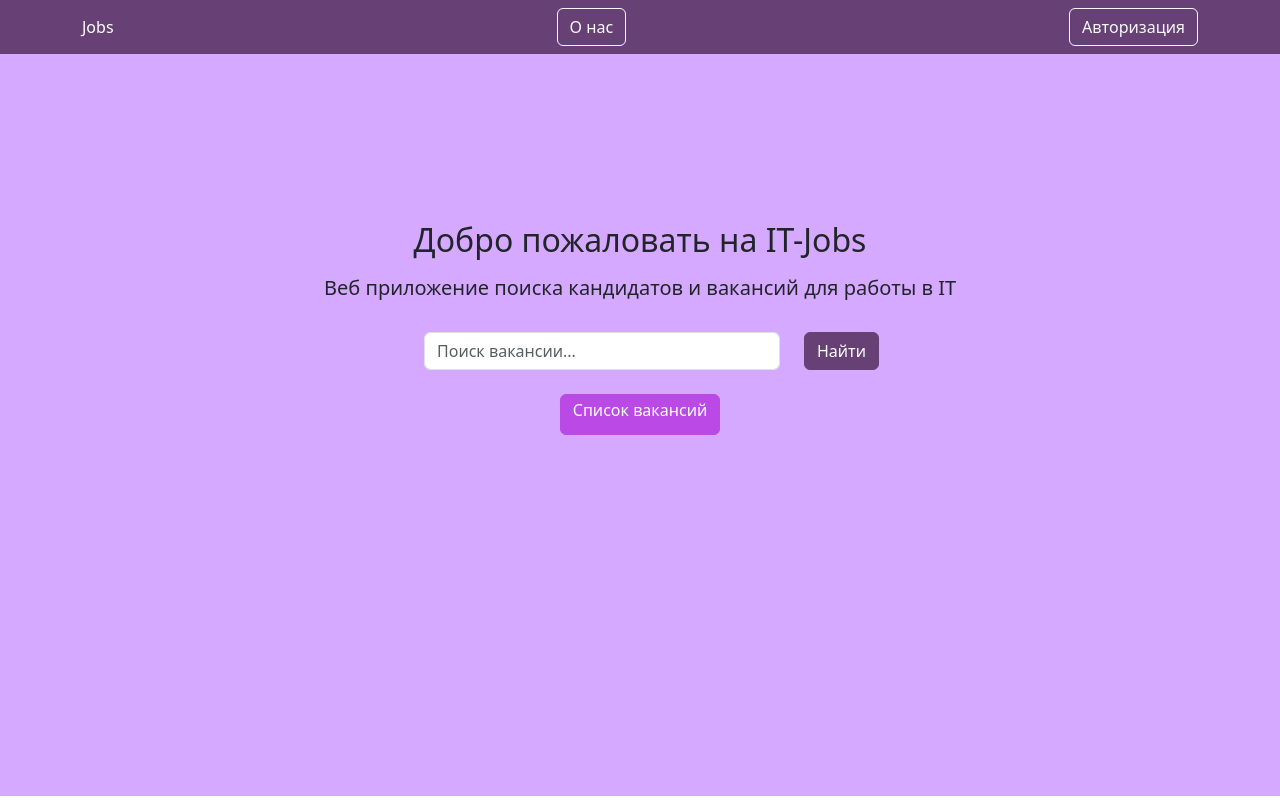
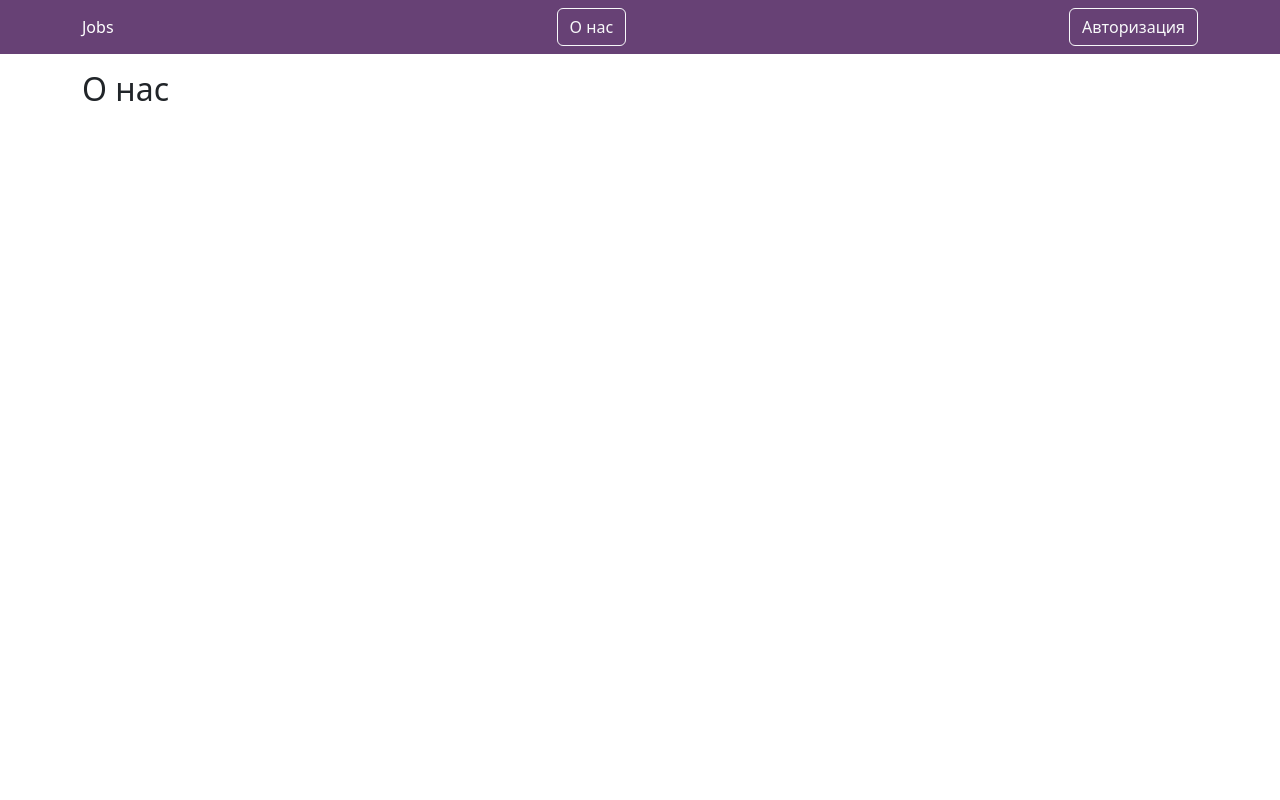
Before and after one commit to AfterCoffee69/it-jobs, a React (Create React App) app in the folder client/: page /about in a window 1280 px wide. Before the commit this address led to /. Built offline with nearby package versions, Linux system fonts and the light colour scheme.

Commit message:
feat: add about page

```diff
--- a/client/src/components/NavBar.js
+++ b/client/src/components/NavBar.js
@@ -4,7 +4,7 @@ import Nav from 'react-bootstrap/Nav';
 import Navbar from 'react-bootstrap/Navbar';
 import { NavLink, useNavigate } from 'react-router-dom';
 import { Button } from 'react-bootstrap';
-import { ADMIN_ROUTE, LOGIN_ROUTE, MAIN_ROUTE, PROFIL_ROUTE } from '../utils/consts';
+import { ABOUT_ROUTE, ADMIN_ROUTE, LOGIN_ROUTE, MAIN_ROUTE, PROFIL_ROUTE } from '../utils/consts';
 
 const NavBar = () => {
     const navigate = useNavigate()
@@ -48,7 +48,7 @@ const NavBar = () => {
                         <Button
                             variant='outline-light'
                             className='me-2'
-                            onClick={() => navigate()}
+                            onClick={() => navigate(ABOUT_ROUTE)}
                         >
                             О нас
                         </Button>
@@ -63,7 +63,7 @@ const NavBar = () => {
                     <>
                         <Button
                             variant='outline-light'
-                            onClick={() => navigate()}
+                            onClick={() => navigate(ABOUT_ROUTE)}
                         >
                             О нас
                         </Button>
--- /dev/null
+++ b/client/src/pages/AboutPage.js
@@ -0,0 +1,14 @@
+import React from "react";
+import { Container, Row } from "react-bootstrap";
+
+function About() {
+    return (
+        <Container>
+            <Row className="mt-3">
+                <h2>О нас</h2>
+            </Row>
+        </Container>
+    );
+}
+
+export default About;
--- a/client/src/routes.js
+++ b/client/src/routes.js
@@ -1,21 +1,16 @@
 import Main from "./pages/MainPage";
 import Auth from "./pages/AuthPage";
-import { MAIN_ROUTE, LOGIN_ROUTE, REGISTRATION_ROUTE, ADMIN_ROUTE, PROFIL_ROUTE, VACANCIES_LIST_ROUTER, VACANCY_PAGE_ROUTE, ABOUT_ROUTE, CREATE_VACANSY_ROUTER } from "./utils/consts";
+import { MAIN_ROUTE, LOGIN_ROUTE, REGISTRATION_ROUTE, ADMIN_ROUTE, PROFIL_ROUTE, VACANCIES_LIST_ROUTER, VACANCY_PAGE_ROUTE, ABOUT_ROUTE } from "./utils/consts";
 import AdminPage from "./pages/AdminPage";
 import Profile from "./pages/Profile";
 import VacansyList from "./pages/VacansyList";
 import VacancyPage from "./pages/VacancyPage";
-// import About from "./pages/AboutPage";
-import CreateVacansyPage from "./pages/CreateVacansyPage";
+import About from "./pages/AboutPage";
 
 export const authRoutes = [
     {
         path: ADMIN_ROUTE,
         Component: AdminPage
-    },
-    {
-        path: CREATE_VACANSY_ROUTER,
-        Component: CreateVacansyPage
     },
 ];
 
@@ -24,10 +19,10 @@ export const publicRoutes = [
         path: MAIN_ROUTE,
         Component: Main
     },
-    // {
-    //     path: ABOUT_ROUTE,
-    //     Component: About
-    // },
+    {
+        path: ABOUT_ROUTE,
+        Component: About
+    },
     {
         path: VACANCY_PAGE_ROUTE + '/:id',
         Component: VacancyPage
```
